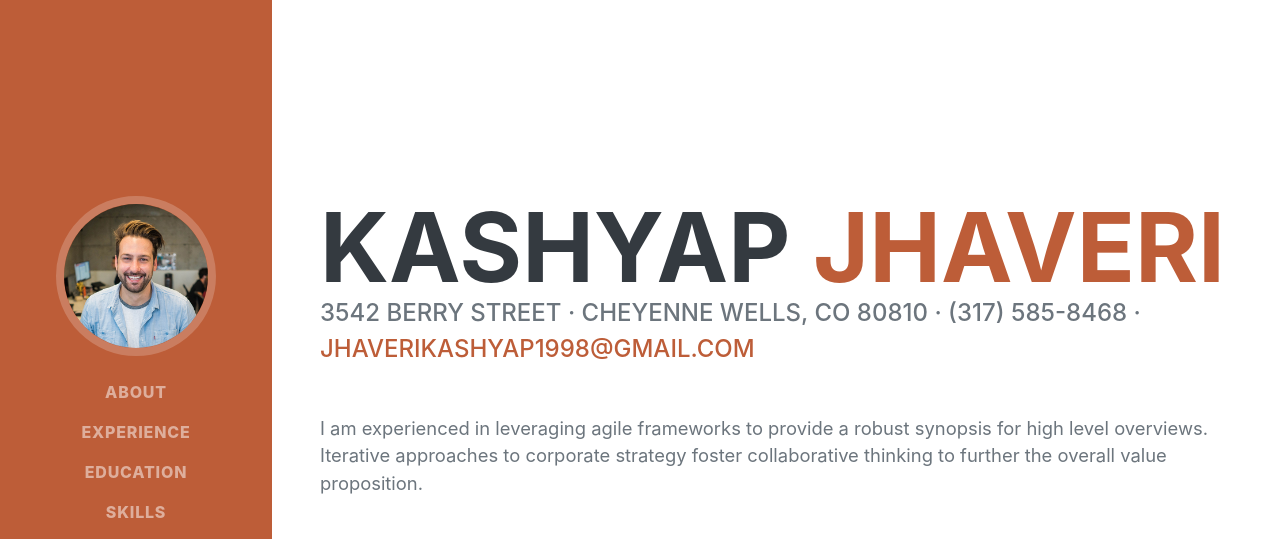
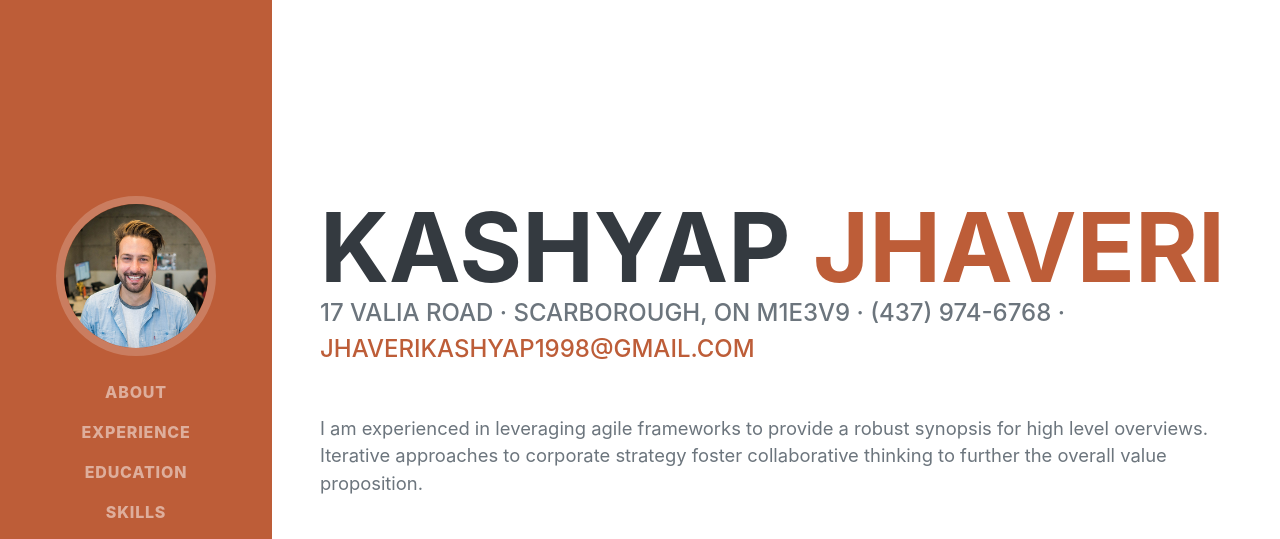
Before and after one commit to kashyapjhaveri/kashyap_jhaveri, a plain HTML site: page index.html in a window 1280 px wide. Shown: the top 539 px of the page. Drawn offline with nearby package versions, Linux system fonts and the light colour scheme; a web font is replaced by a local one.

Commit message:
Updated the address and contact number

```diff
--- a/index.html
+++ b/index.html
@@ -44,7 +44,7 @@
                         <span class="text-primary">Jhaveri</span>
                     </h1>
                     <div class="subheading mb-5">
-                        3542 Berry Street · Cheyenne Wells, CO 80810 · (317) 585-8468 ·
+                        17 Valia Road · Scarborough, ON M1E3V9 · (437) 974-6768 ·
                         <a href="mailto:jhaverikashyap1998@gmail.com">jhaverikashyap1998@gmail.com</a>
                     </div>
                     <p class="lead mb-5">I am experienced in leveraging agile frameworks to provide a robust synopsis for high level overviews. Iterative approaches to corporate strategy foster collaborative thinking to further the overall value proposition.</p>
```
